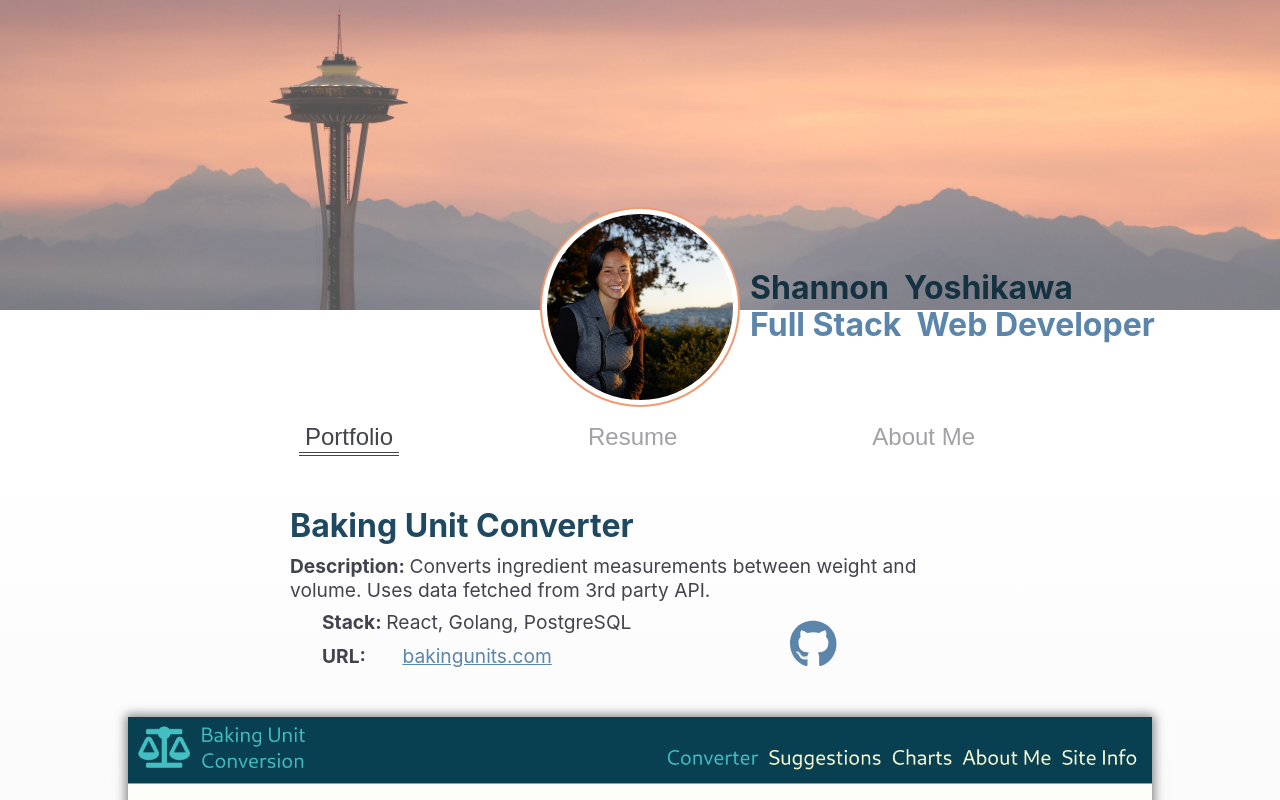
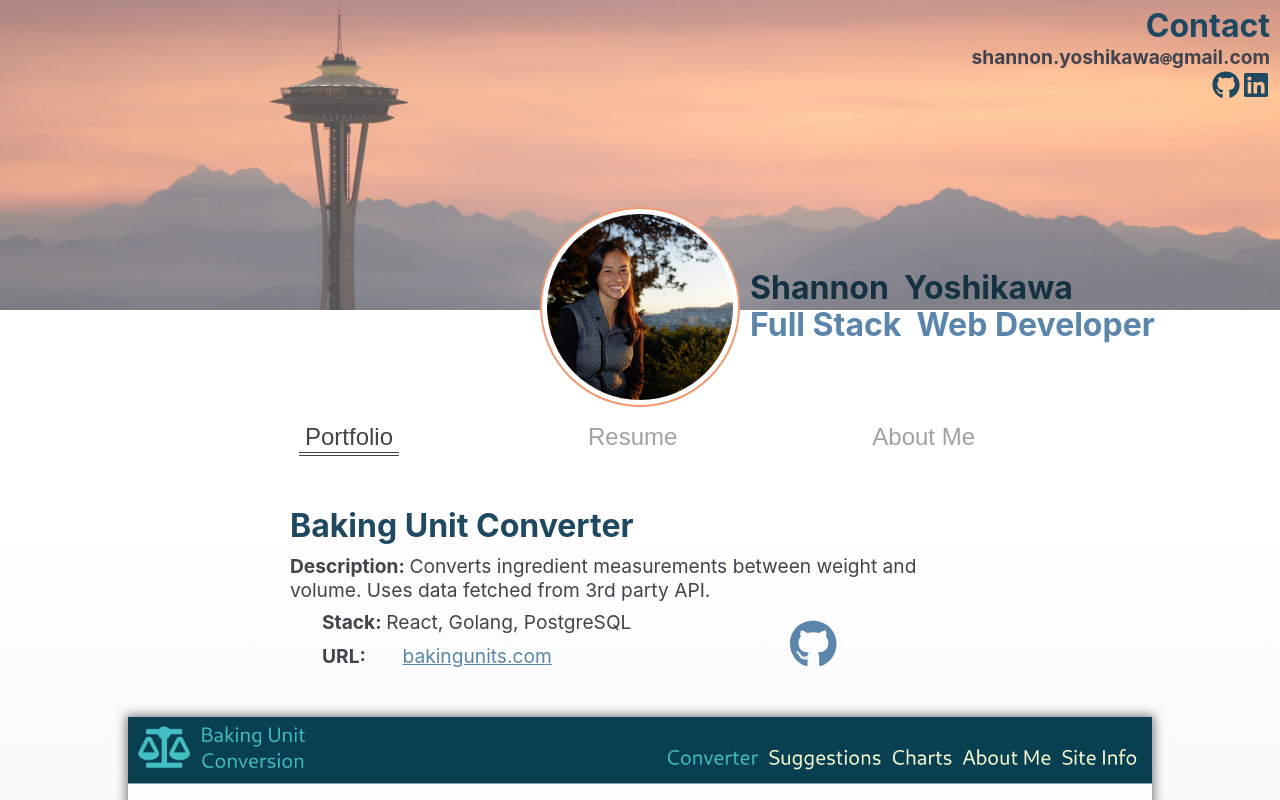
Before and after one commit to shannonyoshi/portfolio, a React (Create React App) app: page / in a window 1280 px wide. Shown: the top 800 px of the page. Built offline with nearby package versions, Linux system fonts and the light colour scheme.

Commit message:
added phone styling, updated info

```diff
--- a/src/App.tsx
+++ b/src/App.tsx
@@ -11,10 +11,16 @@ import Footer from "./components/footer"
 
 import { PageOpts } from "./types";
 
-const App: FC = () :JSX.Element=> {
+const App: FC = (): JSX.Element => {
   const [page, setPage] = useState<PageOpts>("portfolio")
   return (
     <div className="App">
+      <div className="contact-header">
+        <h3>Contact</h3>
+        <p>shannon.yoshikawa<span><i className="fas fa-at" /></span>gmail.com</p>
+        <a href="https://github.com/shannonyoshi/" target="_blank"><i className="fab fa-github" /></a>
+        <a href="https://www.linkedin.com/in/shannon-yoshi/"><i className="fab fa-linkedin" /></a>
+      </div>
       <Header imageBG="seattle(eric-zhang)crop.jpg" altBG="Seattle Skyline" imageMe="../assets/ProfessionalPortrait.JPG" blurb="Hello!" />
       <section className="page">
         <Navigation setPage={setPage} page={page} />
@@ -25,7 +31,7 @@ const App: FC = () :JSX.Element=> {
             <About />
         }
       </section>
-        <Footer/>
+      <Footer />
     </div>
   );
 }
--- /dev/null
+++ b/src/components/contact.tsx
@@ -0,0 +1,15 @@
+import React, { FC } from "react";
+
+const Contact: FC = ({ }): JSX.Element => {
+  return (
+    <div className="contact">
+      <h3>Contact</h3>
+      <p>shannon.yoshikawa<span><i className="fas fa-at at-icon" /></span>gmail.com</p>
+      <a href="https://github.com/shannonyoshi/" target="_blank"><i className="fab fa-github contact-icon" /></a>
+      <a href="https://www.linkedin.com/in/shannon-yoshi/"><i className="fab fa-linkedin contact-icon" /></a>
+    </div>
+
+  )
+}
+
+export default Contact;
--- a/src/components/footer.tsx
+++ b/src/components/footer.tsx
@@ -1,6 +1,6 @@
 
 import React, { FC } from "react";
-
+import Contact from "./contact"
 
 import "../scss/footer.scss";
 
@@ -8,12 +8,7 @@ const Footer: FC = (): JSX.Element => {
   return (
     <footer>
       <img src={`/assets/seattle(eric-zhang)crop.jpg`} alt="upside down seattle skyline" className="bg" />
-      <div className="contact">
-        <h3>Contact</h3>
-        <p>shannon.yoshikawa<span><i className="fas fa-at at-icon" /></span>gmail.com</p>
-        <a href="https://github.com/shannonyoshi/" target="_blank"><i className="fab fa-github contact-icon" /></a>
-        <a href="https://www.linkedin.com/in/shannon-yoshi/"><i className="fab fa-linkedin contact-icon" /></a>
-      </div>
+        <Contact/>
     </footer>
   )
 }
--- a/src/info.tsx
+++ b/src/info.tsx
@@ -36,7 +36,16 @@ export const expList: ExpInter[] = [{
   text: "Managed a commercial building with 100-140 employees. Originally hired as a contractor, then transitioned into full-time employment",
   bullets: ["Contrived projects to maximize improvements while maintaining costs", "Improved and ran a building with 100-140 employees by increasing amenities; coordinating vendors, inventory, and ordering of supplies; creating a storage system; and processing invoices", "Worked to improve employee and client experiences by encouraging and planning interagency social events"],
 }, {
-  id: 2,
+  id:2,
+  role: "Contract Administrator",
+  company: "Various Companies",
+  location:"San Francisco",
+  time: "September 2016 - November 2017",
+  text: "Held administrative roles at financial firms",
+  bullets:["Managed logistics including flights, hotels, and expense reports for business trips for two Vice Presidents and a Managing Director", "Ordered daily catering, organized meetings and building access"]
+
+},{
+  id: 3,
   role: "Sourcer",
   company: "T3 Intelligence",
   location: "San Francisco",
--- a/src/scss/about.scss
+++ b/src/scss/about.scss
@@ -7,22 +7,6 @@
   }
   .hobby-wrapper {
     padding-top:1em;
-  }
-  .text {
-    @include page-width;
-
-    p,
-    h5 {
-      width: 100%;
-      max-width: 700px;
-      margin: auto;
-    }
-    h5, h3 {
-      text-align: center;
-    }
-    p {
-      padding:10px 0;
-    }
   }
   .h-projects{
     display:grid;
@@ -42,10 +26,12 @@
 
     @include small-screen {
       display:block;
+      min-width: 100%;
     }
     .proj-text {
       margin-top:0;
       margin-bottom:auto;
+      max-width:96vw;
 
       p,
       h5 {
@@ -74,4 +60,20 @@
       padding: 0.5em 0;
     }
   }
+  .text {
+    @include page-width;
+
+    p,
+    h5 {
+      width: 100%;
+      max-width: 700px;
+      margin: auto;
+    }
+    h5, h3 {
+      text-align: center;
+    }
+    p {
+      padding:10px 0;
+    }
+  }
 }
--- a/src/scss/app.scss
+++ b/src/scss/app.scss
@@ -1,17 +1,41 @@
 @import "variables";
 
-footer{
+// footer{
 
-    text-align: center;
-    width: 100%;
-    max-height: 310px;
+//     text-align: center;
+//     width: 100%;
+//     max-height: 310px;
 
-  img {
-    transform: scaleY(-1);
-    object-fit: cover;
-    object-position: center top;
-    width: 100%;
-    max-height: 210px;
-    opacity: 0.7;
+//   img {
+//     transform: scaleY(-1);
+//     object-fit: cover;
+//     object-position: center top;
+//     width: 100%;
+//     max-height: 210px;
+//     opacity: 0.7;
+//   }
+// }
+.contact-header{
+  position:absolute;
+  text-align: right;
+  margin:auto;
+  z-index:100;
+  width:100%;
+  padding-right:10px;
+  p{
+    font-weight:bold;
+  }
+
+  .fa-github, .fa-linkedin{
+    @include raise;
+    padding:2px;
+    font-size: 32px;
+    color:color(med-blue);
+    &:hover{
+      color: color(light-blue);
+    }
+  }
+  .fa-at{
+    font-size: 12px;
   }
 }
--- a/src/scss/footer.scss
+++ b/src/scss/footer.scss
@@ -1,26 +1,44 @@
 @import "variables";
 
-footer{
-  position:relative;
+footer {
+  position: relative;
+  text-align: center;
+  width: 100%;
+  max-height: 310px;
+
+  img {
+    transform: scaleY(-1);
+    object-fit: cover;
+    object-position: center top;
+    width: 100%;
+    max-height: 210px;
+    opacity: 0.7;
+  }
   .contact {
-    position:absolute;
+    position: absolute;
     top: 50px;
-    left:0;
-    right:0;
+    left: 0;
+    right: 0;
     margin-left: auto;
     margin-right: auto;
-  }
-  .contact-icon{
-    font-size: 32px;
-    padding:2px;
-    text-decoration:none;
-    color: color(light-blue);
-    @include raise;
-    &:hover{
-      color:color(med-blue);
+    @include phone{
+      top:25px;
     }
   }
-  .at-icon{
-    font-size:12px;
+  .contact-icon {
+    font-size: 32px;
+    padding: 2px;
+    text-decoration: none;
+    color: color(med-blue);
+    @include raise;
+    &:hover {
+      color: color(light-blue);
+    }
+  }
+  .at-icon {
+    font-size: 12px;
+  }
+  p{
+    font-weight: bold;
   }
 }
--- a/src/scss/img-slider.scss
+++ b/src/scss/img-slider.scss
@@ -5,6 +5,7 @@
   // margin-bottom: 2em;
   // margin:0 auto 2em auto;
   text-align: center;
+  max-width:100vw;
   .btns-wrapper {
     margin-top: 1em;
     display: flex;
@@ -19,6 +20,9 @@
     width:auto;
     justify-content: space-between;
     text-align: center;
+    @include phone {
+      max-width:96vw;
+    }
   }
   .slider-btn {
     cursor: grab;
@@ -75,5 +79,9 @@
     max-width:100%;
     width: 500px;
     height: 500px;
+    @include phone{
+      width:90vw;
+      height:auto;
+    }
   }
 }
--- a/src/scss/nav.scss
+++ b/src/scss/nav.scss
@@ -12,10 +12,12 @@ nav {
     border-bottom:4px double transparent;
     outline: none;
     color: color(light-grey);
+    margin: 0.5em;
     font-size: 1.5em;
-    // font-weight: bold;
-    margin: 0.5em;
     @include raise;
+    @include phone {
+      font-size:1.15em;
+    }
 
     &:hover {
       border-bottom: 4px double color(light-grey);
```
Also changed, not shown: src/components/header.tsx (+4 -6 lines), src/scss/header.scss (+0 -13 lines).
